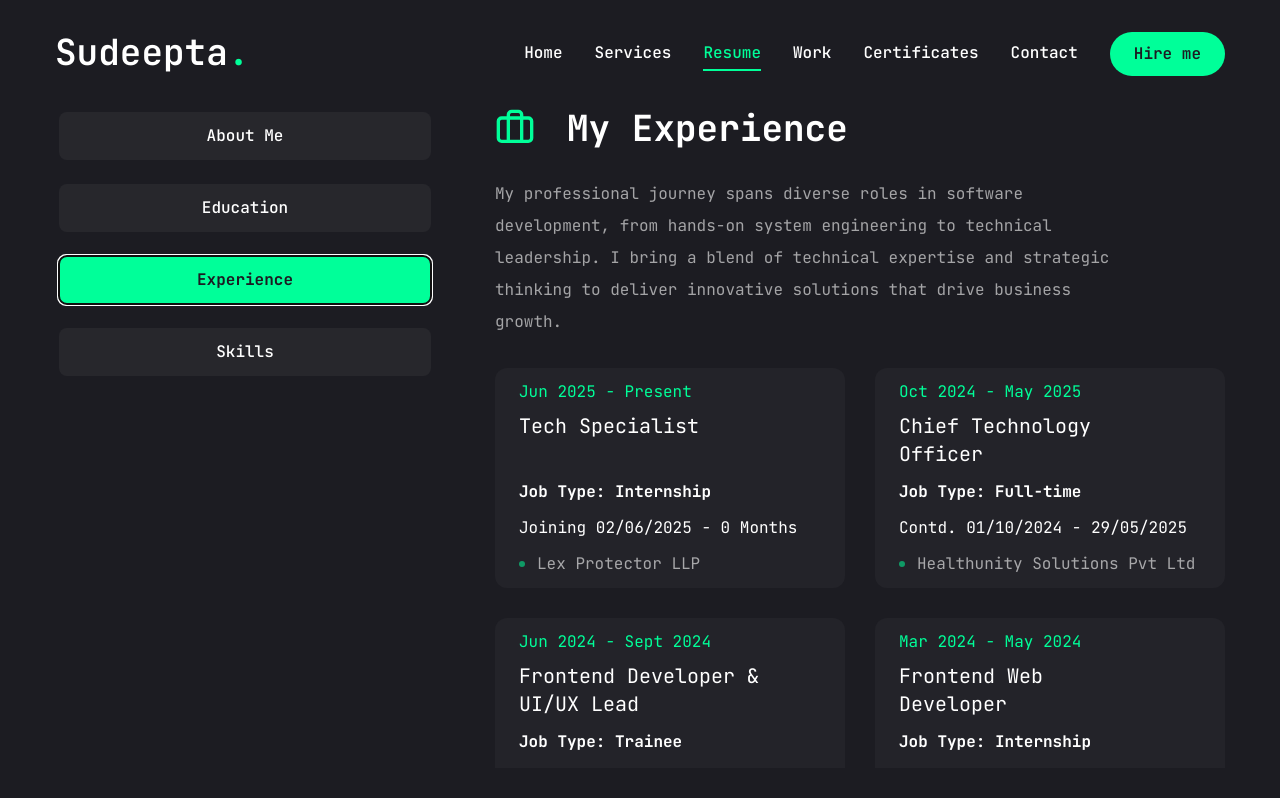
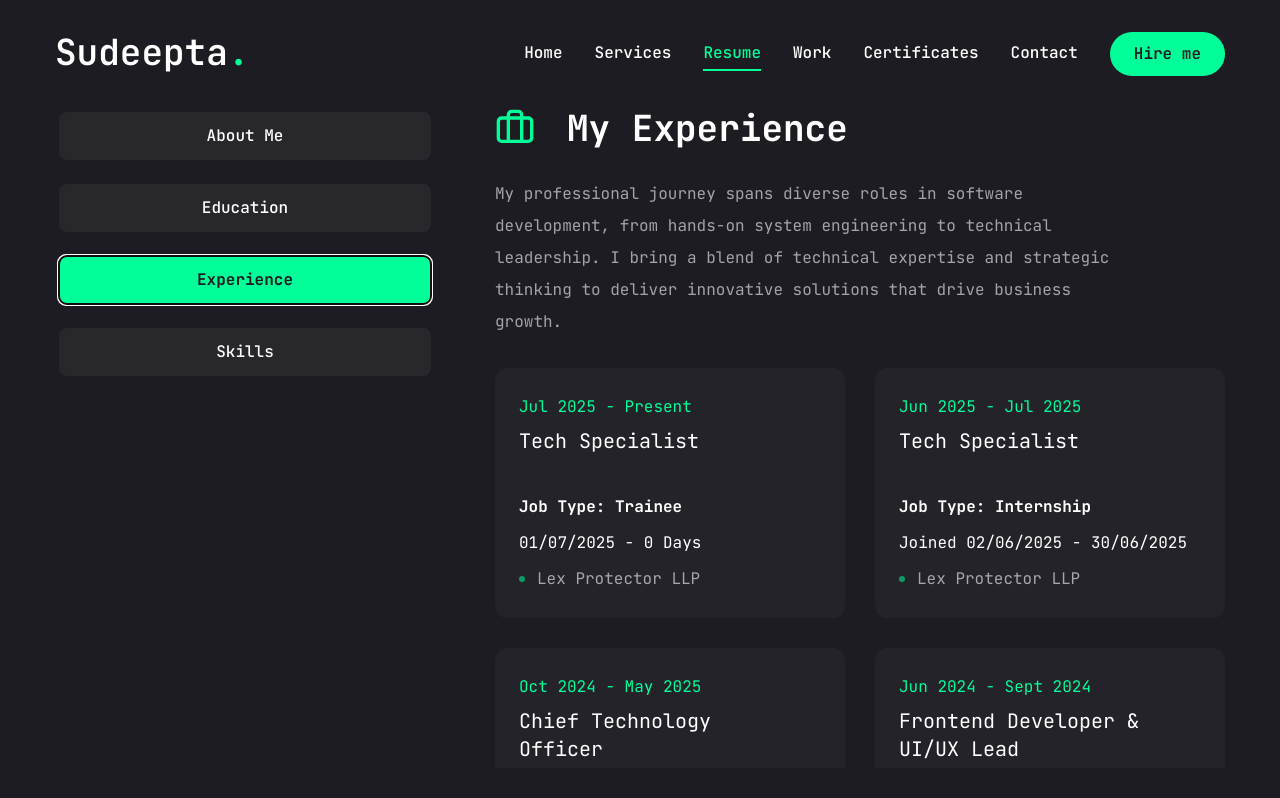
Before and after one commit to sudsarkar13/portfolio-new, a Next.js app: page /resume in a window 1280 px wide. Both pictures are taken after a click on the tab "Experience". Built offline with nearby package versions, Linux system fonts and the light colour scheme.

Commit message:
feat ✨: enhance experience calculation and display
- The main goal of the changes is to enhance the calculation and display of professional experience, improving accuracy by accounting for days and months, and providing a more detailed representation of time spans.

```diff
--- a/app/resume/page.tsx
+++ b/app/resume/page.tsx
@@ -51,39 +51,67 @@ const calculateExperience = (): Experience => {
 // Returns formatted string like "2+ Years 3 Months" or "5 Months"
 const calculateLexProtectorExperience = () => {
 	// Automate Experience Year/Month Increment function.
-	const startDate = new Date(2025, 6); // June 2025 (month is 0-based)
+	const startDate = new Date(2025, 6, 1); // June 2, 2025 (month is 0-based)
 	const currentDate = new Date();
 
-	// Calculate total months difference
-	const years = currentDate.getFullYear() - startDate.getFullYear();
-	const months = currentDate.getMonth() - startDate.getMonth();
-	const totalMonths = years * 12 + months;
+	// Calculate difference in milliseconds
+	const diffTime = currentDate.getTime() - startDate.getTime();
 
 	// If start date is in the future
-	if (totalMonths < 0) {
-		return "0 Months";
+	if (diffTime < 0) {
+		return "0 Days";
 	}
 
-	// If in the same month, check days
-	if (totalMonths === 0) {
-		const daysDiff = currentDate.getDate() - startDate.getDate();
-		if (daysDiff < 0) {
-			return "0 Months";
-		}
+	// Calculate total months more accurately
+	let totalMonths = (currentDate.getFullYear() - startDate.getFullYear()) * 12;
+	totalMonths += currentDate.getMonth() - startDate.getMonth();
+
+	// Calculate days
+	let days = currentDate.getDate() - startDate.getDate();
+
+	// Adjust for day differences
+	if (days < 0) {
+		totalMonths--;
+		// Get days in previous month
+		const prevMonth = new Date(
+			currentDate.getFullYear(),
+			currentDate.getMonth(),
+			0
+		);
+		days += prevMonth.getDate();
 	}
 
-	// If less than 12 months, show only months
-	if (totalMonths < 12) {
-		return `${totalMonths} Months`;
+	// Ensure we don't have negative months
+	totalMonths = Math.max(0, totalMonths);
+
+	// Format the result
+	let result = "";
+
+	// Add years if any
+	if (totalMonths >= 12) {
+		const experienceYears = Math.floor(totalMonths / 12);
+		result += `${experienceYears}+ Year${experienceYears !== 1 ? "s" : ""}`;
 	}
 
-	// If 12 months or more, show years and months
-	const experienceYears = Math.floor(totalMonths / 12);
+	// Add months if any
 	const experienceMonths = totalMonths % 12;
+	if (experienceMonths > 0) {
+		if (result) result += " ";
+		result += `${experienceMonths} Month${experienceMonths !== 1 ? "s" : ""}`;
+	}
 
-	return `${experienceYears}+ Years${
-		experienceMonths > 0 ? ` ${experienceMonths} Months` : ""
-	}`;
+	// Add days if any
+	if (days > 0) {
+		if (result) result += " ";
+		result += `${days} Day${days !== 1 ? "s" : ""}`;
+	}
+
+	// If no time has passed, show 0 days
+	if (!result) {
+		result = "0 Days";
+	}
+
+	return result;
 };
 
 // About data
@@ -106,7 +134,7 @@ const about = {
 			fieldValue: "+91 7504614781",
 		},
 		{
-			fieldName: "Experience:",
+			fieldName: "Professional Experience:",
 			fieldValue: calculateExperience(),
 		},
 		{
@@ -142,9 +170,16 @@ const experience = {
 		{
 			company: "Lex Protector LLP",
 			position: "Tech Specialist",
+			jobType: "Trainee",
+			duration: "Jul 2025 - Present",
+			experience: `01/07/2025 - ${calculateLexProtectorExperience()}`,
+		},
+		{
+			company: "Lex Protector LLP",
+			position: "Tech Specialist",
 			jobType: "Internship",
-			duration: "Jun 2025 - Present",
-			experience: `Joining 02/06/2025 - ${calculateLexProtectorExperience()}`,
+			duration: "Jun 2025 - Jul 2025",
+			experience: `Joined 02/06/2025 - 30/06/2025`,
 		},
 		{
 			company: "Healthunity Solutions Pvt Ltd",
@@ -376,7 +411,7 @@ const ResumePage: React.FC = () => {
 												return (
 													<li
 														key={index}
-														className={`bg-[#232329] h-[220px] py-6 px-6 rounded-xl flex flex-col justify-center items-center lg:items-start gap-1`}>
+														className={`bg-[#232329] h-[250px] py-6 px-6 rounded-xl flex flex-col justify-center items-center lg:items-start gap-1`}>
 														<span className={`text-accent`}>
 															{item.duration}
 														</span>
@@ -385,8 +420,7 @@ const ResumePage: React.FC = () => {
 															{item.position}
 														</h3>
 														<p className={`font-bold`}>
-															Job Type:{" "}
-															<span>{item.jobType}</span>
+															Job Type: <span>{item.jobType}</span>
 														</p>
 														<p>{item.experience}</p>
 														<div className={`flex items-center gap-3`}>
```
